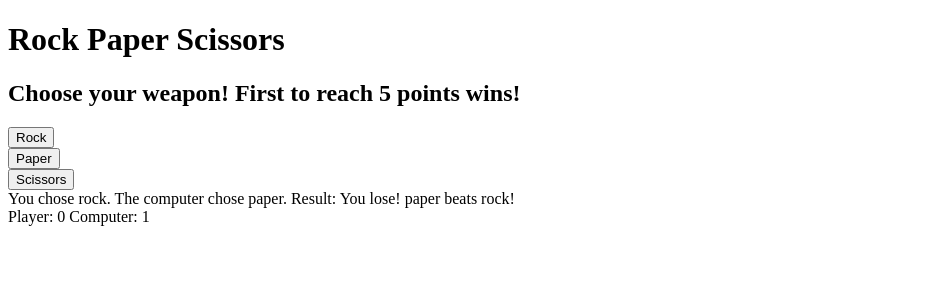
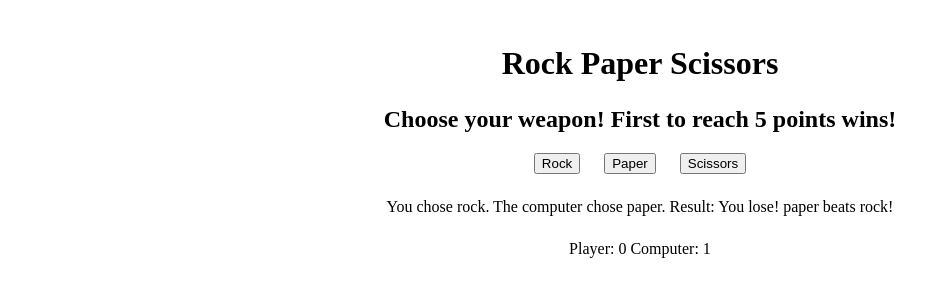
Before and after one commit to veebeewebdev/rock-paper-scissors, a plain HTML site: page index.html in a window 1280 px wide. Both pictures are taken after a click on the element "Rock". Shown: the whole page, without its empty margins (0-949 px from the left). Drawn offline with Linux system fonts and the light colour scheme.

Commit message:
Add winner notification and center content on page

```diff
--- a/index.html
+++ b/index.html
@@ -4,13 +4,14 @@
         <meta charset="UTF-8">
         <meta http-equiv="X-UA-Compatible" content="IE=edge">
         <meta name="viewport" content="width=device-width, initial-scale=1.0">
+        <link rel="stylesheet" href="styles.css">
         <title>Rock Paper Scissors</title>
     </head>
     <body>
         <div class="header-section">
             <h1>Rock Paper Scissors</h1>
         </div>
-        <div>
+        <div class="section-two">
             <h2>Choose your weapon! First to reach 5 points wins!</h2>
         </div>
         <div class="selection-buttons">
@@ -28,7 +29,7 @@
             <!-- <span id="childSpan">results go here</span> -->
             <!-- <span id="scoreSpan"></span> -->
         </div>
-        <div id="score"></div>
+        <div id="score" class="score"></div>
     </body>
     <script src="javascript.js"></script>
 </html>
--- a/javascript.js
+++ b/javascript.js
@@ -18,6 +18,14 @@ function playRound() {
     }
     const scoreSpan = document.createElement('span');
     scoreSpan.id = 'scoreSpan';
+
+    if (document.getElementById('winnerSpan')) {
+        console.log(document.getElementById('winnerSpan'));
+        document.getElementById('winnerSpan').remove();
+    }
+    const winnerSpan = document.createElement('p');
+    winnerSpan.id = 'winnerSpan';
+    let winner = '';
 
     let computerSelection = choices[Math.floor(Math.random() * choices.length)];
     const selectedButton = this.id;
@@ -78,10 +86,17 @@ function playRound() {
         console.log('WINNER!!!');
         playerWinCounter = 0;
         computerWinCounter = 0;
-    }     if (computerWinCounter === 5) {
+        winner = 'WINNER!!!';
+    } if (computerWinCounter === 5) {
         console.log('COMPUTER WINS!!!');
         playerWinCounter = 0;
-        computerWinCounter = 0;
+        computerWinCounter = 0; score
+        winner = 'COMPUTER WINS!!!'
+    }
+    if (winner != '') {
+        const winnerSpanText = document.createTextNode(winner);
+        winnerSpan.appendChild(winnerSpanText);
+        document.getElementById("score").appendChild(winnerSpan);
     }
     // return result;
 }
--- /dev/null
+++ b/styles.css
@@ -0,0 +1,27 @@
+h1 {
+    margin-bottom: 0;
+}
+
+h2 {
+    margin-top: 0;
+}
+
+.selection-buttons {
+    display: flex;
+    justify-content: center;
+    gap: 24px;
+}
+
+.header-section,
+.section-two,
+.results,
+.score {
+    display: flex;
+    justify-content: center;
+    margin-top: 24px;
+}
+
+.score {
+    flex-direction: column;
+    align-items: center;
+}
```
